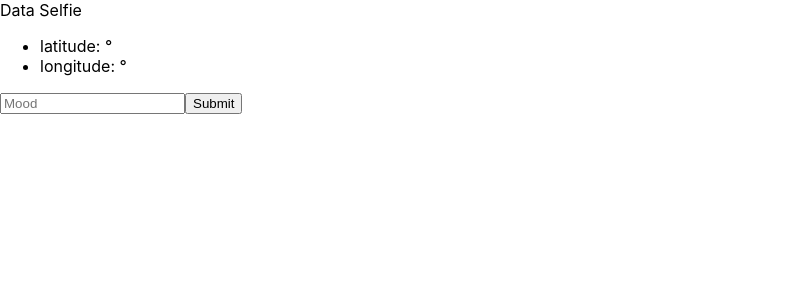
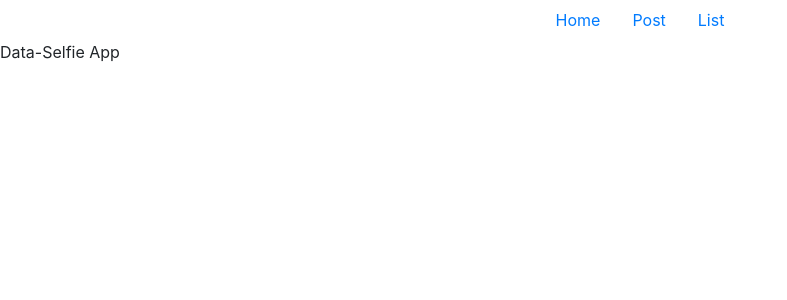
Before and after one commit to seilcho7/check-in, a React (Create React App) app: page / in a window 1280 px wide. Shown: the top 300 px of the page, without its empty margins (0-787 px from the left). Built offline with nearby package versions, Linux system fonts and the light colour scheme; no server answers.

Commit message:
render data to list component

```diff
--- a/package.json
+++ b/package.json
@@ -6,6 +6,7 @@
     "express": "^4.17.1",
     "react": "^16.8.6",
     "react-dom": "^16.8.6",
+    "react-router-dom": "^5.0.1",
     "react-scripts": "3.0.1"
   },
   "scripts": {
--- a/public/index.html
+++ b/public/index.html
@@ -10,6 +10,7 @@
       user's mobile device or desktop. See https://developers.google.com/web/fundamentals/web-app-manifest/
     -->
     <link rel="manifest" href="%PUBLIC_URL%/manifest.json" />
+    <link rel="stylesheet" href="https://stackpath.bootstrapcdn.com/bootstrap/4.3.1/css/bootstrap.min.css" integrity="sha384-ggOyR0iXCbMQv3Xipma34MD+dH/1fQ784/j6cY/iJTQUOhcWr7x9JvoRxT2MZw1T" crossorigin="anonymous">
     <!--
       Notice the use of %PUBLIC_URL% in the tags above.
       It will be replaced with the URL of the `public` folder during the build.
--- a/src/App.js
+++ b/src/App.js
@@ -1,6 +1,9 @@
 import React from 'react';
+import { Link, HashRouter, Route } from 'react-router-dom'
+import Home from './components/Home';
 import Geolocation from './components/Geolocation';
 import SubmitButton from './components/SubmitButton';
+import List from './components/List';
 
 class App extends React.Component {
   constructor(props) {
@@ -18,12 +21,37 @@ class App extends React.Component {
   render() {
     return (
       <div>
-        Data Selfie
-        <Geolocation location={this.state.location} />
-        <SubmitButton inputValue={this.state.mood}
-                      handleInput={this._handleInput}
-                      submitLocation={this.state.location !== {} ? this._submitLocation : null}
-                      />
+        <HashRouter basename='/'>
+          <ul className="nav justify-content-center">
+            <li className="nav-item">
+              <Link className="nav-link" to="/">Home</Link>
+            </li>
+            <li className="nav-item">
+              <Link className="nav-link" to="/post">Post</Link>
+            </li>
+            <li className="nav-item">
+              <Link className="nav-link" to="/list">List</Link>
+            </li>
+          </ul>
+          <Route exact path='/' component={Home} />
+          <Route path='/post'
+            render={() => (
+              <div>
+                <Geolocation location={this.state.location}/>
+                <SubmitButton
+                        inputValue={this.state.mood}
+                        handleInput={this._handleInput}
+                        submitLocation={this.state.location !== {} ? this._submitLocation : null}
+                        />
+              </div>
+            )} />
+          <Route path='/list'
+            render={() => (
+              <div>
+                <List data={this.state.data}/>
+              </div>
+            )} />
+        </HashRouter>
       </div>
     );
   }
@@ -61,13 +89,7 @@ class App extends React.Component {
     console.log(data);
     this.setState({
       mood: ''
-    }, this._getLocation);
-  }
-
-  _getLocation = async () => {
-    const response = await fetch('http://localhost:3001/api');
-    const data = await response.json();
-    console.log(data);
+    });
   }
 
   _handleInput = (mood) => {
--- /dev/null
+++ b/src/components/Home.js
@@ -0,0 +1,9 @@
+import React from 'react';
+
+export default function Home() {
+    return (
+        <div>
+            Data-Selfie App
+        </div>
+    )
+}
--- /dev/null
+++ b/src/components/List.js
@@ -0,0 +1,39 @@
+import React from 'react';
+
+export default class List extends React.Component {
+    constructor(props) {
+        super(props);
+        this.state = {
+            data: []
+        }
+    }
+
+    async componentDidMount() {
+        const response = await fetch('http://localhost:3001/api');
+        const data = await response.json();
+        this.setState({
+            data
+        })
+        console.log(this.state.data);
+
+    }
+
+    render() {
+        return (
+            <div>
+                    {this.state.data.map((post, i) => {
+                        const date = new Date(post.timestamp).toLocaleString();
+                    return (
+                        <ul key={i}>
+                            <li>Location: {post.location.lat.toFixed(2)}&deg;, {post.location.lon.toFixed(2)}&deg;</li>
+                            <li>Mood: {post.mood}</li>
+                            <li>{date}</li>
+                        </ul>
+                    )
+                    })}
+            </div>
+        )
+
+    }
+
+}
--- a/src/index.js
+++ b/src/index.js
@@ -3,8 +3,8 @@ import ReactDOM from 'react-dom';
 import './index.css';
 import App from './App';
 import * as serviceWorker from './serviceWorker';
-
-ReactDOM.render(<App />, document.getElementById('root'));
+import { BrowserRouter as Router } from 'react-router-dom';
+ReactDOM.render(<Router><App /></Router>, document.getElementById('root'));
 
 // If you want your app to work offline and load faster, you can change
 // unregister() to register() below. Note this comes with some pitfalls.
```
Also changed, not shown: 2 other files (tests, documents, lock files or other folders).
